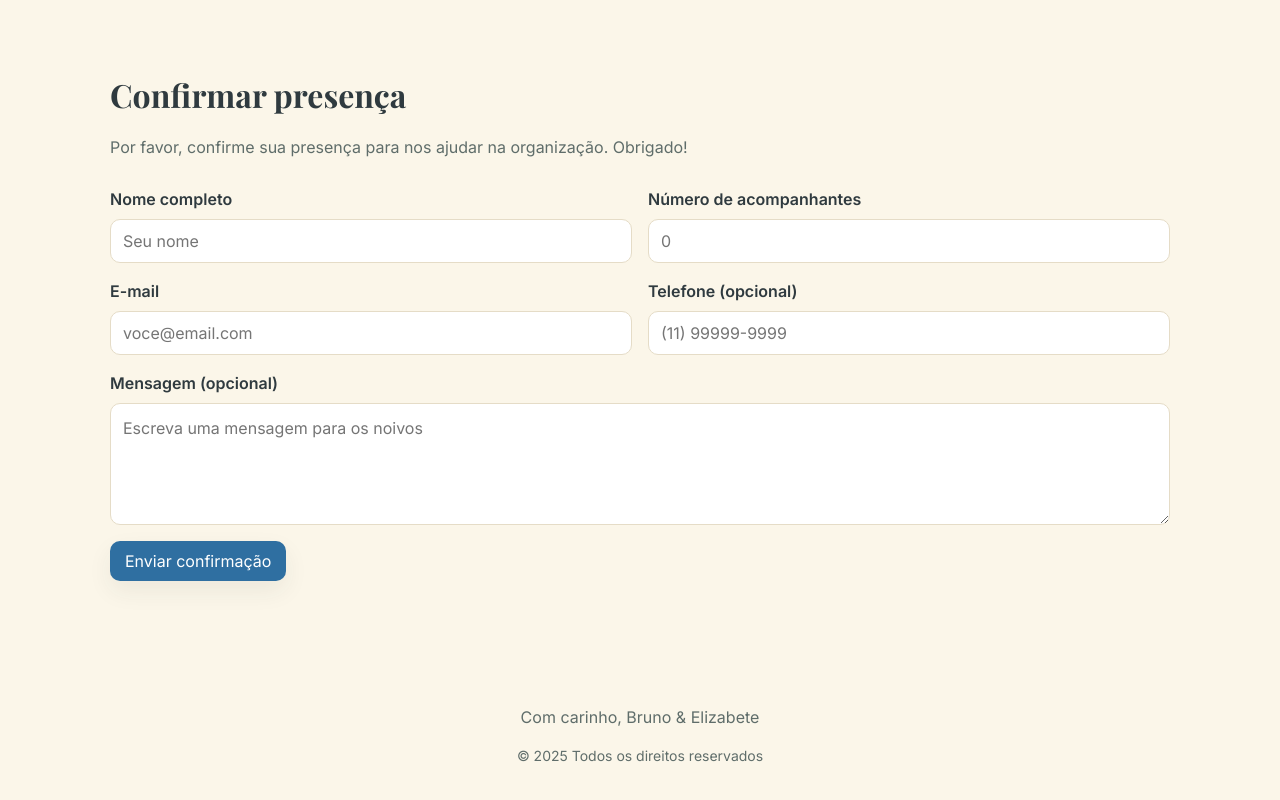
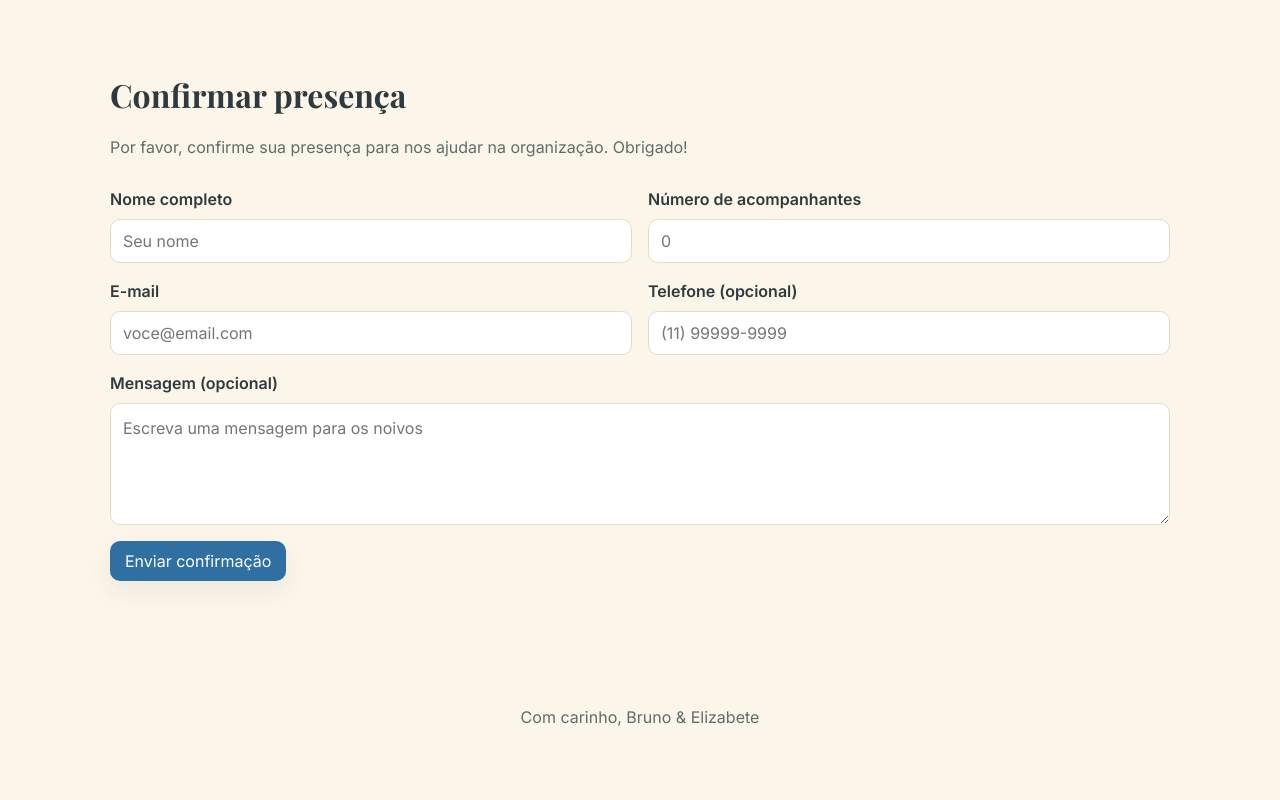
Before and after one commit to BrunoYoshikawa/brunoyoshikawa.github.io, a plain HTML site: page home.html in a window 1280 px wide. Shown: the part 1541-2341 px from the top of the page. Drawn offline with nearby package versions, Linux system fonts and the light colour scheme.

Commit message:
removendo o copiright

```diff
--- a/home.html
+++ b/home.html
@@ -210,7 +210,6 @@
     <footer class="site-footer">
       <div class="container">
         <p><span data-i18n="footer.comCarinho">Com carinho,</span> <span class="couple-names-footer">Nome & Nome</span></p>
-        <p class="fine-print">© <span id="year"></span> <span data-i18n="footer.direitos">Todos os direitos reservados</span></p>
 
       </div>
     </footer>
```
Also changed, not shown: 1 other file.
